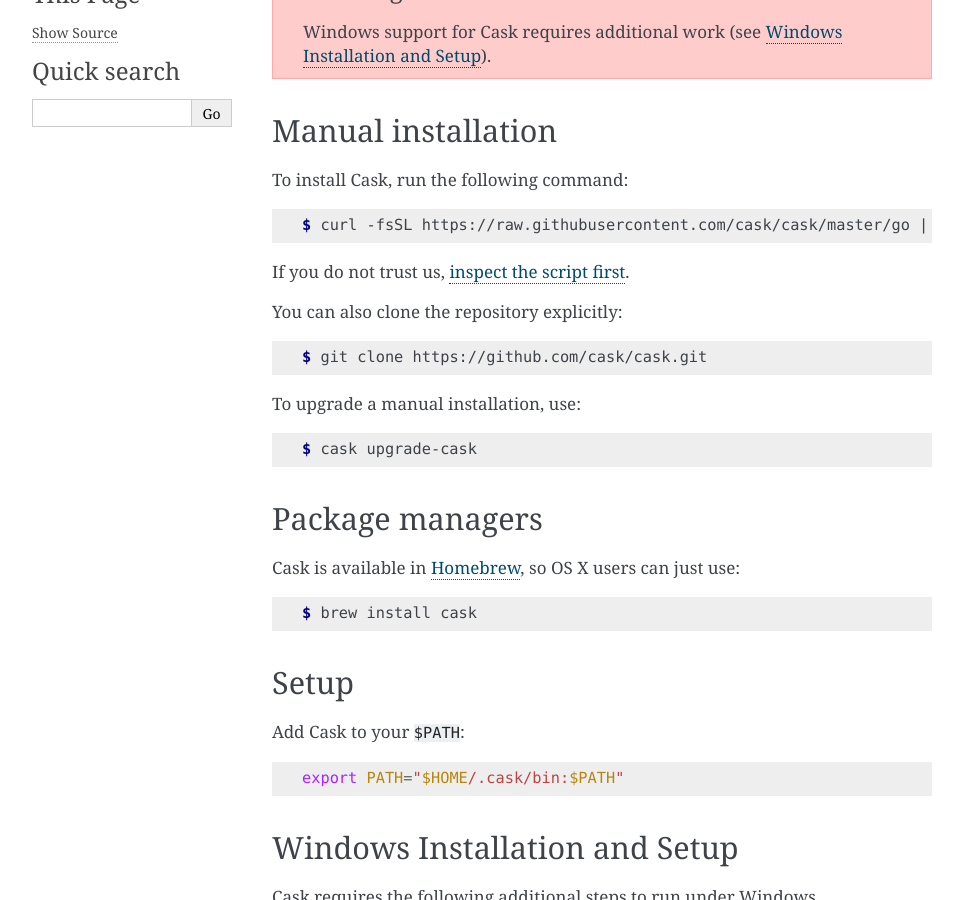
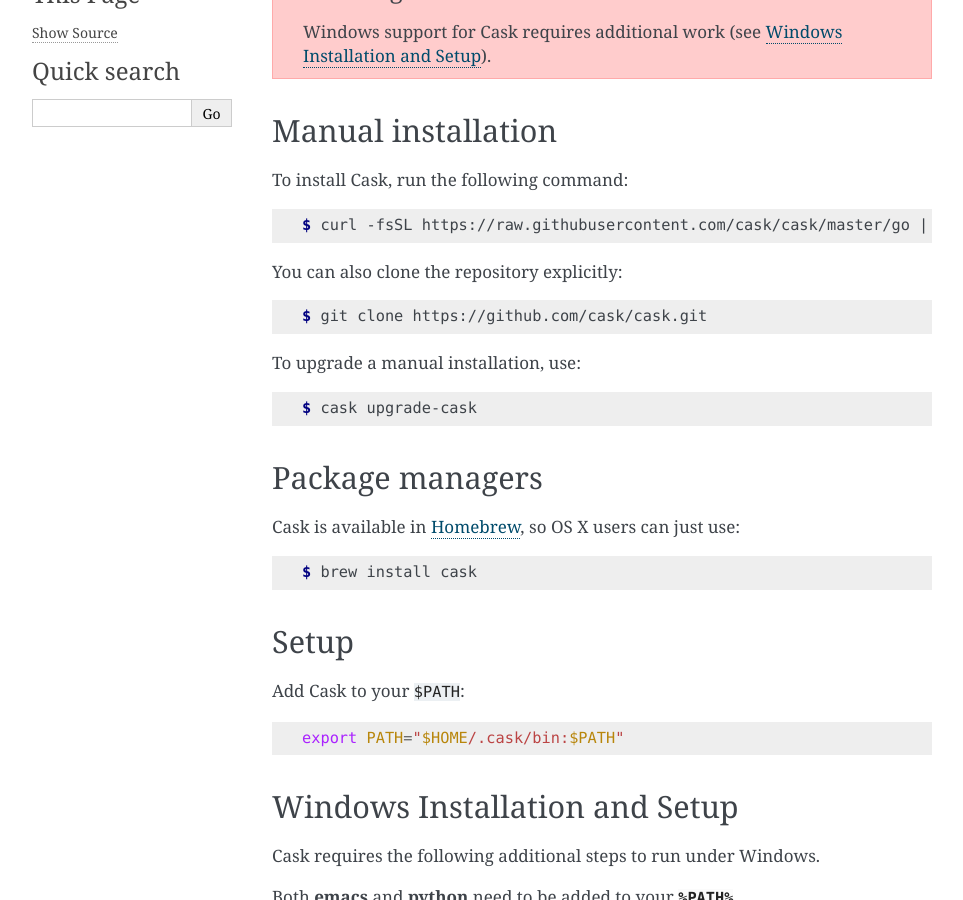
Before and after one commit to cask/cask, a Sphinx documentation site: the page built from doc/guide/installation.rst, in a window 1280 px wide and 900 px high, scrolled down 317 px. Shown: the whole window, without its empty margins (148-1111 px from the left). Built offline with Sphinx 7.4.7, drawn with Linux system fonts in a browser that asks for light colours.

Commit message:
[Fix #261] Remove pointless installation warning

```diff
--- a/doc/guide/installation.rst
+++ b/doc/guide/installation.rst
@@ -23,9 +23,6 @@
 .. code-block:: console
 
    $ curl -fsSL https://raw.githubusercontent.com/cask/cask/master/go | python
-
-If you do not trust us, `inspect the script first
-<https://github.com/cask/cask/blob/master/go>`_.
 
 You can also clone the repository explicitly:
 
```
